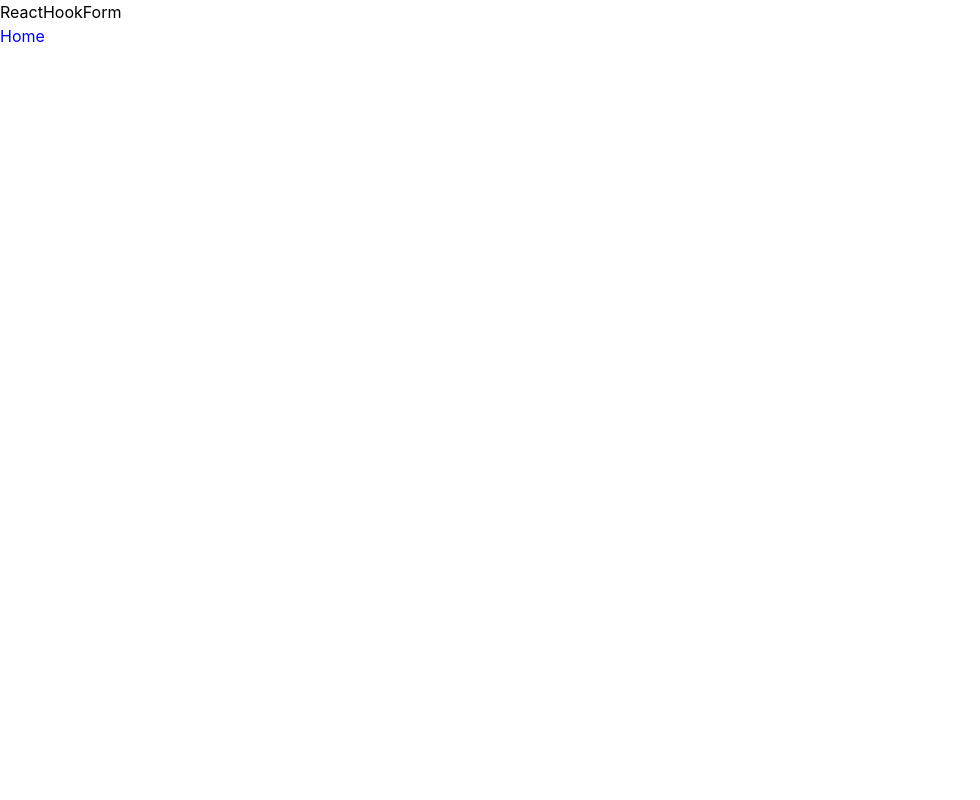
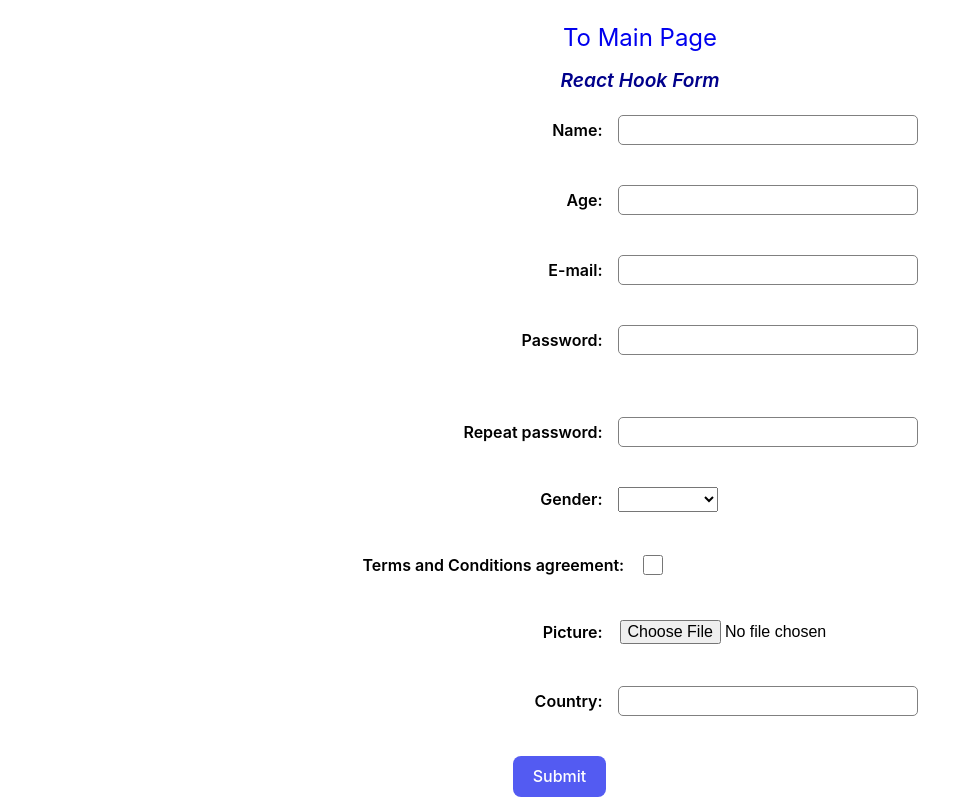
Before and after one commit to OxygeniumO2/react-rsschool-2024, a React (Vite) app: page /react-hook-form in a window 1280 px wide. Shown: the whole page, without its empty margins (0-980 px from the left). Built offline with nearby package versions, Linux system fonts and the light colour scheme.

Commit message:
feat: react hook form done, styles

```diff
--- a/package.json
+++ b/package.json
@@ -12,6 +12,7 @@
     "prepare": "husky"
   },
   "dependencies": {
+    "@hookform/resolvers": "^3.9.0",
     "@reduxjs/toolkit": "^2.2.6",
     "react": "^18.3.1",
     "react-dom": "^18.3.1",
--- a/src/App.css
+++ b/src/App.css
@@ -18,13 +18,13 @@
   text-decoration: none;
   width: fit-content;
   margin: 0 auto;
-  font-size: 2rem;
+  font-size: 1.5rem;
   display: block;
   text-align: center;
 }
 
 .mainPageLink {
-  font-size: 1.5rem;
+  font-size: 1.3rem;
 }
 
 .pageLink:hover,
@@ -107,7 +107,7 @@ input:focus {
   position: relative;
   justify-content: space-between;
   align-items: center;
-  margin-bottom: 50px;
+  margin-bottom: 40px;
   gap: 15px;
 }
 
@@ -144,7 +144,7 @@ input[type='file'] {
 .form div .error {
   position: absolute;
   color: red;
-  top: 32px;
+  top: 30px;
   left: 260px;
   min-width: 400px;
 }
@@ -153,7 +153,7 @@ datalist {
   position: absolute;
   border-radius: 5px;
   top: 60px;
-  max-height: 150px;
+  max-height: 145px;
   border: 1px solid gray;
   overflow-x: hidden;
   overflow-y: auto;
@@ -181,3 +181,42 @@ datalist option:focus {
   text-align: center;
   height: fit-content;
 }
+
+.form .passwordStrength {
+  position: absolute;
+  top: 30px;
+  left: 260px;
+  gap: 5px;
+}
+
+.form span {
+  color: red;
+  font-weight: 600;
+}
+
+.form .weak span,
+.form .medium span,
+.form .strong span {
+  font-weight: 600;
+}
+
+.form .weak span {
+  color: red;
+}
+
+.form .medium span {
+  color: #cc8605;
+}
+
+.form .strong span {
+  color: green;
+}
+
+.pageTitle {
+  font-size: 1.2rem;
+  text-align: center;
+  font-weight: 600;
+  font-style: italic;
+  margin-top: 10px;
+  color: darkblue;
+}
--- a/src/App.tsx
+++ b/src/App.tsx
@@ -14,6 +14,9 @@ export default function App() {
             To Uncontrolled Form
           </Link>
         </div>
+        <div style={{ margin: 0 }} className="pageTitle">
+          Uncontrolled Form Data
+        </div>
         {data.uncontrolledFormData.map((item, index) => (
           <FormCard key={item.name} index={index} formData={item} />
         ))}
@@ -21,8 +24,11 @@ export default function App() {
       <div className="mainColumnContainer">
         <div className="linkContainer">
           <Link className="mainPageLink" to="/react-hook-form">
-            To React-hook-form
+            To React Hook Form
           </Link>
+        </div>
+        <div style={{ margin: 0 }} className="pageTitle">
+          React Hook Form Data
         </div>
         {data.reactHookFormData.map((item, index) => (
           <FormCard key={item.name} index={index} formData={item} />
--- a/src/components/FormCard.tsx
+++ b/src/components/FormCard.tsx
@@ -15,7 +15,6 @@ type FormDataProps = {
 };
 
 export const FormCard = ({ formData, index }: FormDataProps) => {
-  console.log(formData);
   return (
     <div className={`card ${index === 0 ? 'lastCard' : ''}`}>
       <div className="cardImgContainer">
--- a/src/components/FormComponent.tsx
+++ b/src/components/FormComponent.tsx
@@ -6,6 +6,7 @@ import { useDispatch } from 'react-redux';
 import { setUncontrolledFormData } from '../store/formsSlice';
 import { Errors, validationSchema } from '../utils/yupData';
 import { useNavigate } from 'react-router-dom';
+import checkPasswordStrength from '../utils/passwordStrength';
 
 export const FormComponent = () => {
   const nameRef = useRef<HTMLInputElement>(null);
@@ -18,6 +19,8 @@ export const FormComponent = () => {
   const picRef = useRef<HTMLInputElement>(null);
   const countryRef = useRef<HTMLInputElement>(null);
   const [errors, setErrors] = useState<Errors>({});
+  const [isDisabled, setIsDisabled] = useState(false);
+  const [passwordStrength, setPasswordStrength] = useState<string | null>(null);
   const dispatch = useDispatch();
   const navigate = useNavigate();
 
@@ -35,8 +38,6 @@ export const FormComponent = () => {
       country: countryRef.current?.value,
       pic: picRef.current!.files![0],
     };
-
-    console.log(formData);
 
     try {
       await validationSchema.validate(formData, { abortEarly: false });
@@ -58,27 +59,38 @@ export const FormComponent = () => {
           validationErrors[error.path ?? ''] = error.message;
         });
       }
+
       setErrors(validationErrors);
+      setIsDisabled(true);
+
+      if (passwordRef.current) {
+        setPasswordStrength(checkPasswordStrength(passwordRef.current.value));
+      }
     }
   };
+
   return (
-    <form onSubmit={handleSubmit} className="form">
+    <form
+      onSubmit={handleSubmit}
+      className="form"
+      onChange={() => setIsDisabled(false)}
+    >
       <div>
         <label htmlFor="name">Name: </label>
         <input type="text" id="name" ref={nameRef} />
-        {errors.name && <div className="error">{errors.name}</div>}
+        <div className="error">{errors.name}</div>
       </div>
       <div>
         <label htmlFor="age">Age: </label>
         <input type="number" id="age" ref={ageRef} />
-        {errors.age && <div className="error">{errors.age}</div>}
+        <div className="error">{errors.age}</div>
       </div>
       <div>
         <label htmlFor="email">E-mail: </label>
         <input type="email" id="email" ref={emailRef} />
-        {errors.email && <div className="error">{errors.email}</div>}
+        <div className="error">{errors.email}</div>
       </div>
-      <div>
+      <div style={{ marginBottom: '62px' }}>
         <label htmlFor="password">Password: </label>
         <input
           type="password"
@@ -86,7 +98,16 @@ export const FormComponent = () => {
           ref={passwordRef}
           autoComplete="password"
         />
-        {errors.password && <div className="error">{errors.password}</div>}
+        <div style={{ top: '53px' }} className="error">
+          {errors.password}
+        </div>
+        {passwordStrength && (
+          <div
+            className={`passwordStrength ${passwordStrength?.toLowerCase()}`}
+          >
+            Password is <span>{passwordStrength || 'Weak'}</span>
+          </div>
+        )}
       </div>
       <div>
         <label htmlFor="passwordMatch">Repeat password: </label>
@@ -96,9 +117,7 @@ export const FormComponent = () => {
           ref={passwordMatchRef}
           autoComplete="password"
         />
-        {errors.passwordMatch && (
-          <div className="error">{errors.passwordMatch}</div>
-        )}
+        <div className="error">{errors.passwordMatch}</div>
       </div>
       <div>
         <label htmlFor="gender">Gender: </label>
@@ -107,17 +126,17 @@ export const FormComponent = () => {
           <option value="male">Male</option>
           <option value="female">Female</option>
         </select>
-        {errors.gender && <div className="error">{errors.gender}</div>}
+        <div className="error">{errors.gender}</div>
       </div>
       <div>
         <label htmlFor="terms">Terms and Conditions agreement:</label>
         <input type="checkbox" id="terms" ref={termsRef} />
-        {errors.terms && <div className="error">{errors.terms}</div>}
+        <div className="error">{errors.terms}</div>
       </div>
       <div>
         <label htmlFor="pic">Picture: </label>
         <input type="file" id="pic" accept=".jpg, .jpeg, .png" ref={picRef} />
-        {errors.pic && <div className="error">{errors.pic}</div>}
+        <div className="error">{errors.pic}</div>
       </div>
       <div>
         <label htmlFor="country">Country: </label>
@@ -127,12 +146,13 @@ export const FormComponent = () => {
           id="country"
           name="country"
           ref={countryRef}
-          size={10}
           autoComplete="off"
         />
         <datalist id="countriesData">
           {countriesData.map((country) => (
-            <option key={country}>{country}</option>
+            <option onClick={() => setIsDisabled(false)} key={country}>
+              {country}
+            </option>
           ))}
         </datalist>
         {errors.country && (
@@ -142,7 +162,9 @@ export const FormComponent = () => {
         )}
       </div>
 
-      <button type="submit">Submit</button>
+      <button type="submit" disabled={isDisabled}>
+        Submit
+      </button>
     </form>
   );
 };
--- a/src/components/ReactHookForm.tsx
+++ b/src/components/ReactHookForm.tsx
@@ -1,10 +1,16 @@
 import { Link } from 'react-router-dom';
+import { ReactHookFormComponent } from './ReactHookFormComponent';
 
 export const ReactHookForm = () => {
   return (
-    <>
-      <div>ReactHookForm</div>
-      <Link to="/">Home</Link>
-    </>
+    <div className="container">
+      <div>
+        <Link className="pageLink" to="/">
+          To Main Page
+        </Link>
+        <div className="pageTitle">React Hook Form</div>
+        <ReactHookFormComponent />
+      </div>
+    </div>
   );
 };
--- /dev/null
+++ b/src/components/ReactHookFormComponent.tsx
@@ -0,0 +1,200 @@
+import { yupResolver } from '@hookform/resolvers/yup';
+import { SubmitHandler, useForm } from 'react-hook-form';
+import { validationSchema } from '../utils/yupData';
+import { countriesData } from '../constants/countries';
+import { useDispatch } from 'react-redux';
+import { setReactHookFormData } from '../store/formsSlice';
+import { useNavigate } from 'react-router-dom';
+import { useEffect, useState } from 'react';
+import checkPasswordStrength from '../utils/passwordStrength';
+
+interface FormData {
+  name?: string;
+  age?: number;
+  email?: string;
+  password?: string;
+  passwordMatch?: string;
+  gender?: string;
+  terms?: boolean;
+  pic?: File;
+  country?: string;
+}
+
+export const ReactHookFormComponent = () => {
+  const {
+    register,
+    handleSubmit,
+    setValue,
+    watch,
+    trigger,
+    formState: { errors },
+  } = useForm({
+    resolver: yupResolver(validationSchema),
+    mode: 'onChange',
+  });
+  const dispatch = useDispatch();
+  const navigate = useNavigate();
+  const [passwordStrength, setPasswordStrength] = useState<string | null>(null);
+
+  const password = watch('password');
+
+  useEffect(() => {
+    if (password) {
+      setPasswordStrength(checkPasswordStrength(password));
+    } else {
+      setPasswordStrength(null);
+    }
+  }, [password]);
+
+  const onSubmit: SubmitHandler<FormData> = (data) => {
+    const fileReader = new FileReader();
+
+    fileReader.onload = async () => {
+      const base64String = fileReader.result as string;
+      const newFormData = {
+        name: data.name,
+        age: data.age,
+        email: data.email,
+        password: data.password,
+        passwordMatch: data.passwordMatch,
+        gender: data.gender,
+        terms: data.terms,
+        country: data.country,
+        pic: base64String,
+      };
+      dispatch(setReactHookFormData(newFormData));
+      navigate('/');
+    };
+
+    if (data.pic) {
+      fileReader.readAsDataURL(data.pic);
+    }
+  };
+
+  return (
+    <form onSubmit={handleSubmit(onSubmit)} className="form">
+      <div>
+        <label htmlFor="name">Name: </label>
+        <input type="text" id="name" {...register('name')} />
+        <div className="error">{errors.name?.message}</div>
+      </div>
+
+      <div>
+        <label htmlFor="age">Age: </label>
+        <input type="number" id="age" {...register('age')} />
+        <div className="error">{errors.age?.message}</div>
+      </div>
+
+      <div>
+        <label htmlFor="email">E-mail: </label>
+        <input type="email" id="email" {...register('email')} />
+        <div className="error">{errors.email?.message}</div>
+      </div>
+
+      <div style={{ marginBottom: '62px' }}>
+        <label htmlFor="password">Password: </label>
+        <input
+          type="password"
+          id="password"
+          {...register('password')}
+          autoComplete="off"
+        />
+        <div style={{ top: '53px' }} className="error">
+          {errors.password?.message}
+        </div>
+
+        {passwordStrength && (
+          <div className={`passwordStrength ${passwordStrength.toLowerCase()}`}>
+            Password is <span>{passwordStrength}</span>
+          </div>
+        )}
+
+        {!passwordStrength && errors.password?.message && (
+          <div className="passwordStrength weak">
+            Password is <span>Weak</span>
+          </div>
+        )}
+      </div>
+      <div>
+        <label htmlFor="passwordMatch">Repeat password: </label>
+        <input
+          type="password"
+          id="passwordMatch"
+          {...register('passwordMatch')}
+          autoComplete="off"
+        />
+        <div className="error">{errors.passwordMatch?.message}</div>
+      </div>
+
+      <div>
+        <label htmlFor="gender">Gender: </label>
+        <select id="gender" {...register('gender')}>
+          <option value=""></option>
+          <option value="male">Male</option>
+          <option value="female">Female</option>
+        </select>
+        <div className="error">{errors.gender?.message}</div>
+      </div>
+
+      <div>
+        <label htmlFor="terms">Terms and Conditions agreement:</label>
+        <input type="checkbox" id="terms" {...register('terms')} />
+        <div className="error">{errors.terms?.message}</div>
+      </div>
+
+      <div>
+        <label htmlFor="pic">Picture: </label>
+        <input
+          type="file"
+          id="pic"
+          accept=".jpg, .jpeg, .png"
+          {...(register('pic'),
+          {
+            onChange: (e) => {
+              const file = e.target.files?.[0];
+              if (file) {
+                setValue('pic', file);
+                trigger('pic');
+              }
+            },
+          })}
+        />
+        <div className="error">{errors.pic?.message}</div>
+      </div>
+
+      <div>
+        <label htmlFor="country">Country: </label>
+        <input
+          type="text"
+          list="countriesData"
+          id="country"
+          {...register('country')}
+          size={10}
+          autoComplete="off"
+        />
+        <datalist id="countriesData">
+          {countriesData.map((country) => (
+            <option
+              onClick={() => {
+                setValue('country', country);
+                trigger('country');
+              }}
+              key={country}
+            >
+              {country}
+            </option>
+          ))}
+        </datalist>
+        {errors.country?.message && (
+          <div className="error">
+            Country is required and must be from the list
+          </div>
+        )}
+      </div>
+
+      <button type="submit" disabled={Boolean(Object.keys(errors).length)}>
+        Submit
+      </button>
+    </form>
+  );
+};
--- a/src/components/UncontrolledForm.tsx
+++ b/src/components/UncontrolledForm.tsx
@@ -8,6 +8,7 @@ export const UncontrolledForm = () => {
         <Link className="pageLink" to="/">
           To Main Page
         </Link>
+        <div className="pageTitle">Uncontrolled Form</div>
         <FormComponent />
       </div>
     </div>
--- /dev/null
+++ b/src/utils/passwordStrength.ts
@@ -0,0 +1,25 @@
+const checkPasswordStrength = (password: string) => {
+  const hasLowerCase = /[a-z]/.test(password);
+  const hasUpperCase = /[A-Z]/.test(password);
+  const hasNumber = /[0-9]/.test(password);
+  const hasSpecialChar = /[!@#$%^&*]/.test(password);
+  const hasLength = password.length >= 6;
+
+  const fulfilledCriteria = [
+    hasLowerCase,
+    hasUpperCase,
+    hasNumber,
+    hasSpecialChar,
+    hasLength,
+  ].filter(Boolean).length;
+
+  if (fulfilledCriteria === 5) {
+    return 'Strong';
+  } else if (fulfilledCriteria >= 3) {
+    return 'Medium';
+  } else {
+    return 'Weak';
+  }
+};
+
+export default checkPasswordStrength;
--- a/src/utils/yupData.ts
+++ b/src/utils/yupData.ts
@@ -11,7 +11,6 @@ export interface Errors {
   terms?: string;
   pic?: string;
   country?: string;
-  serviceError?: string;
 }
 
 export const validationSchema = object({
@@ -23,39 +22,67 @@ export const validationSchema = object({
   age: number()
     .typeError('Age required, and must be a number')
     .positive('Age must be positive'),
-  email: string().email('Invalid email address').required('Email is required'),
-  password: string()
-    .min(6, 'Password must be at least 6 characters')
-    .required('Password is required')
-    .test(
-      '1 lower case',
-      'Password must contain at least 1 lower case letter',
-      (value) => Boolean(value && /[a-z]/.test(value))
-    )
-    .test(
-      '1 upper case',
-      'Password must contain at least 1 upper case letter',
-      (value) => Boolean(value && /[A-Z]/.test(value))
-    )
-    .test('1 letter', 'Password must contain at least 1 number', (value) =>
-      Boolean(value && /[0-9]/.test(value))
-    )
-    .test(
-      '1 speacial character',
-      'Password must contain at least 1 special character',
-      (value) => Boolean(value && /[!@#$%^&*]/.test(value))
-    ),
+  email: string().matches(
+    /^[A-Z0-9._%+-]+@[A-Z0-9.-]+\.[A-Z]{2,}$/i,
+    'Invalid email format'
+  ),
+  password: string().test('complexity', function (value) {
+    const { path, createError } = this;
+
+    if (!value) {
+      return createError({
+        path,
+        message: 'Password is required',
+      });
+    }
+
+    if (!/[a-z]/.test(value)) {
+      return createError({
+        path,
+        message: 'Password must contain at least 1 lower case letter (a-z)',
+      });
+    }
+
+    if (!/[A-Z]/.test(value)) {
+      return createError({
+        path,
+        message: 'Password must contain at least 1 upper case letter (A-Z)',
+      });
+    }
+
+    if (!/[0-9]/.test(value)) {
+      return createError({
+        path,
+        message: 'Password must contain at least 1 number',
+      });
+    }
+
+    if (!/[!@#$%^&*]/.test(value)) {
+      return createError({
+        path,
+        message: 'Password must contain at least 1 special character',
+      });
+    }
+
+    if (value.length < 6) {
+      return createError({
+        path,
+        message: 'Password must be at least 6 characters',
+      });
+    }
+
+    return true;
+  }),
   passwordMatch: string()
     .oneOf([ref('password')], 'Passwords must match')
     .required('Confirm password is required'),
   gender: string().oneOf(['male', 'female'], 'Gender is required'),
   terms: boolean().oneOf([true], 'You must accept the terms and conditions'),
   country: string().required('Country is required').oneOf(countriesData),
-  pic: mixed()
-    .required('Picture is required')
-    .test('fileSize', 'File size is larger than 128kb', (value) => {
+  pic: mixed<File>()
+    .test('required', 'File is required', (value) => {
       if (value instanceof File) {
-        return value.size <= 128 * 1024;
+        return Boolean(value);
       }
     })
     .test('fileFormat', 'Unsupported file format', (value) => {
@@ -63,5 +90,10 @@ export const validationSchema = object({
         const allowedFormats = ['image/png', 'image/jpeg', 'image/jpg'];
         return allowedFormats.includes(value.type);
       }
+    })
+    .test('fileSize', 'File size is larger than 512kb', (value) => {
+      if (value instanceof File) {
+        return value.size <= 512 * 1024;
+      }
     }),
 });
```
Also changed, not shown: 1 other file (tests, documents, lock files or other folders).
